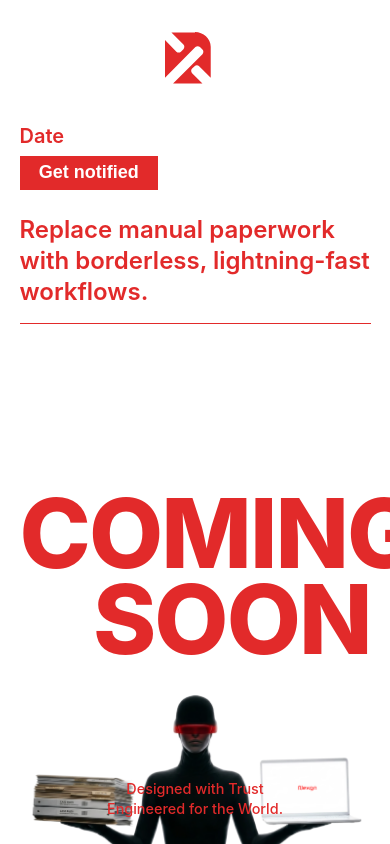
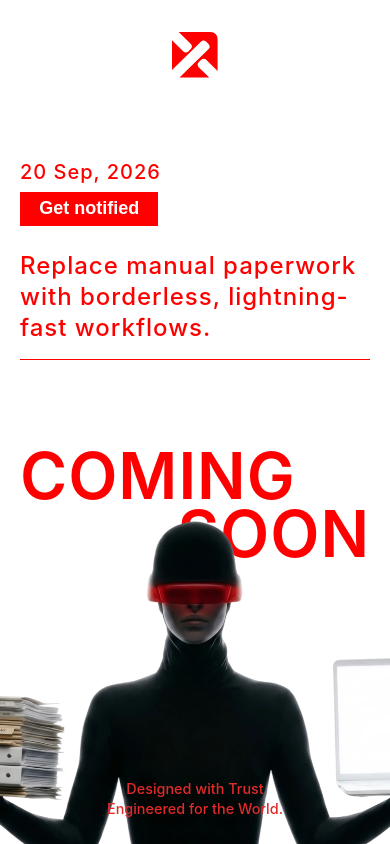
Before and after one commit to NoCapCode-tm/Nexgn-Corp-CS, a React (Vite) app: page / in a window 390 px wide. Built offline with nearby package versions, Linux system fonts and the light colour scheme.

Commit message:
uri updated

```diff
--- a/src/pages/ComingSoon.jsx
+++ b/src/pages/ComingSoon.jsx
@@ -7,7 +7,7 @@ import heroImage from '../assets/coming-soon-hero.png';
 
 export default function ComingSoon() {
   // Using exactly what's in the design mockup
-  const currentDate = "Date";
+  const currentDate = "20 Sep, 2026";
 
   return (
     <div className={styles.pageContainer}>
@@ -19,9 +19,10 @@ export default function ComingSoon() {
 
       {/* Top Logo */}
       <header className={styles.header}>
-          <svg width="60" height="60" viewBox="0 0 145 145" fill="none" xmlns="http://www.w3.org/2000/svg">
-          <path d="M72.5 0C92.5 0 110.5 15.5 110.5 35.5V110.5C110.5 110.5 110.5 110.5 110.5 110.5L82.5 82.5C79.5 79.5 74.5 79.5 71.5 82.5L65.5 88.5C62.5 91.5 62.5 96.5 65.5 99.5L90.5 124.5H19.5L90.5 53.5C93.5 50.5 93.5 45.5 90.5 42.5L84.5 36.5C81.5 33.5 76.5 33.5 73.5 36.5L0 110.5V19.5L27.5 47.5C30.5 50.5 35.5 50.5 38.5 47.5L44.5 41.5C47.5 38.5 47.5 33.5 44.5 30.5L15.5 1.5C15.5 1.5 15.5 1.5 15.5 1.5H72.5Z" fill="#E22A2A"/>
-          </svg>
+          <svg width="46" height="46" viewBox="0 0 46 46" fill="none" xmlns="http://www.w3.org/2000/svg">
+<path d="M38.6523 0C42.489 0.000225655 45.5996 3.11055 45.5996 6.94727V38.6523C45.5996 38.7397 45.595 38.8265 45.5918 38.9131L34.1758 27.7461C32.8045 26.4047 30.5929 26.4164 29.2363 27.7725L26.6494 30.3604C25.2931 31.7169 25.3054 33.9037 26.6768 35.2451L37.2617 45.5996H7.50293L36.6445 17.0938C38.0155 15.7522 38.0272 13.5644 36.6709 12.208L34.084 9.62109C32.7276 8.2648 30.5159 8.25267 29.1445 9.59375L0 38.1035V8.29199L11.3721 19.416C12.7434 20.7574 14.955 20.7461 16.3115 19.3896L18.8984 16.8018C20.2543 15.4452 20.2422 13.2583 18.8711 11.917L6.69531 0.00585938C6.77894 0.00287788 6.86291 0 6.94727 0H38.6523Z" fill="#FF0000"/>
+</svg>
+
       </header>
 
       {/* Main Content Wrapper (Locks max width for 4K screens) */}
--- a/src/pages/ComingSoon.module.css
+++ b/src/pages/ComingSoon.module.css
@@ -23,8 +23,8 @@
 /* This locks the width so 4K monitors don't stretch it infinitely */
 .contentWrapper {
   width: 100%;
-  max-width: 1440px;
-  padding: 0 5%;
+  /* max-width: 1440px;  */
+  padding: 0 20px;
   display: flex;
   flex-direction: column;
   flex-grow: 1;
@@ -37,7 +37,8 @@
   flex-direction: column;
   gap: 1.5rem;
   width: 100%;
-  border-bottom: 1px solid #E22A2A; /* Thin red line matches design */
+  margin-top:50px;
+  border-bottom: 1px solid #FF0000; /* Thin red line matches design */
   padding-bottom: 1rem;
   z-index: 10;
 }
@@ -50,13 +51,14 @@
 }
 
 .dateText {
-  color: #E22A2A;
-  font-weight: 600;
+  color: #FF0000;
+  font-weight: 500;
   font-size: 1.25rem;
+  letter-spacing: 1px;
 }
 
 .notifyBtn {
-  background-color: #E22A2A;
+  background-color: #FF0000;
   color: #ffffff;
   border: none;
   padding: 0.4rem 1.2rem;
@@ -66,9 +68,10 @@
 }
 
 .tagline {
-  color: #E22A2A;
+  color: #FF0000;
   font-size: 1.5rem;
-  font-weight: 600;
+  letter-spacing: 1px;
+  font-weight: 500;
   margin: 0;
   line-height: 1.3;
 }
@@ -99,23 +102,23 @@
 
 /* Pushes COMING to the left */
 .hugeTextTop {
-  font-size: clamp(6rem, 18vw, 15rem);
-  font-weight: 800;
-  color: #E22A2A;
-  margin: 0;
+  font-size: clamp(6rem, 20vw, 14rem);
+  font-weight: 600;
+  color: #FF0000;
+  margin-top:-100px;
   line-height: 0.9;
-  letter-spacing: -0.02em;
+  letter-spacing: 1px;
   align-self: flex-start;
 }
 
 /* Pushes SOON to the right */
 .hugeTextBottom {
-  font-size: clamp(6rem, 18vw, 15rem);
-  font-weight: 800;
-  color: #E22A2A;
+  font-size: clamp(6rem, 18vw, 14rem);
+  font-weight: 600;
+  color: #FF0000;
   margin: 0;
   line-height: 0.9;
-  letter-spacing: -0.02em;
+  letter-spacing: 1px;
   align-self: flex-end;
 }
 
@@ -150,9 +153,9 @@
    DESKTOP OVERRIDES (768px and up)
    ========================================= */
 @media (min-width: 768px) {
-  .contentWrapper {
+  /* .contentWrapper {
     padding: 0 8%;
-  }
+  } */
 
   /* Puts tagline left, actions right */
   .infoWrapper {
@@ -164,7 +167,7 @@
   .tagline {
     order: 1;
     font-size: clamp(1.2rem, 1.8vw, 1.75rem);
-    max-width: 60%;
+    /* max-width: 60%; */
   }
 
   .topActions {
@@ -192,3 +195,24 @@
         width: 1440px;
   }
 }
+@media (max-width: 768px){
+   .heroImage{
+    max-width:none;
+    width:718px;
+   }
+}
+@media (max-width: 500px){
+  .heroImage{
+
+    width:750px;
+   }
+   .hugeTextContainer{
+    top:36%;
+   }
+   .hugeTextTop{
+      font-size: clamp(4rem, 20vw, 4rem)
+   }
+   .hugeTextBottom{
+    font-size: clamp(4rem, 20vw, 4rem)
+   }
+}
```
Also changed, not shown: src/App.css (deleted, +0 -184 lines).
